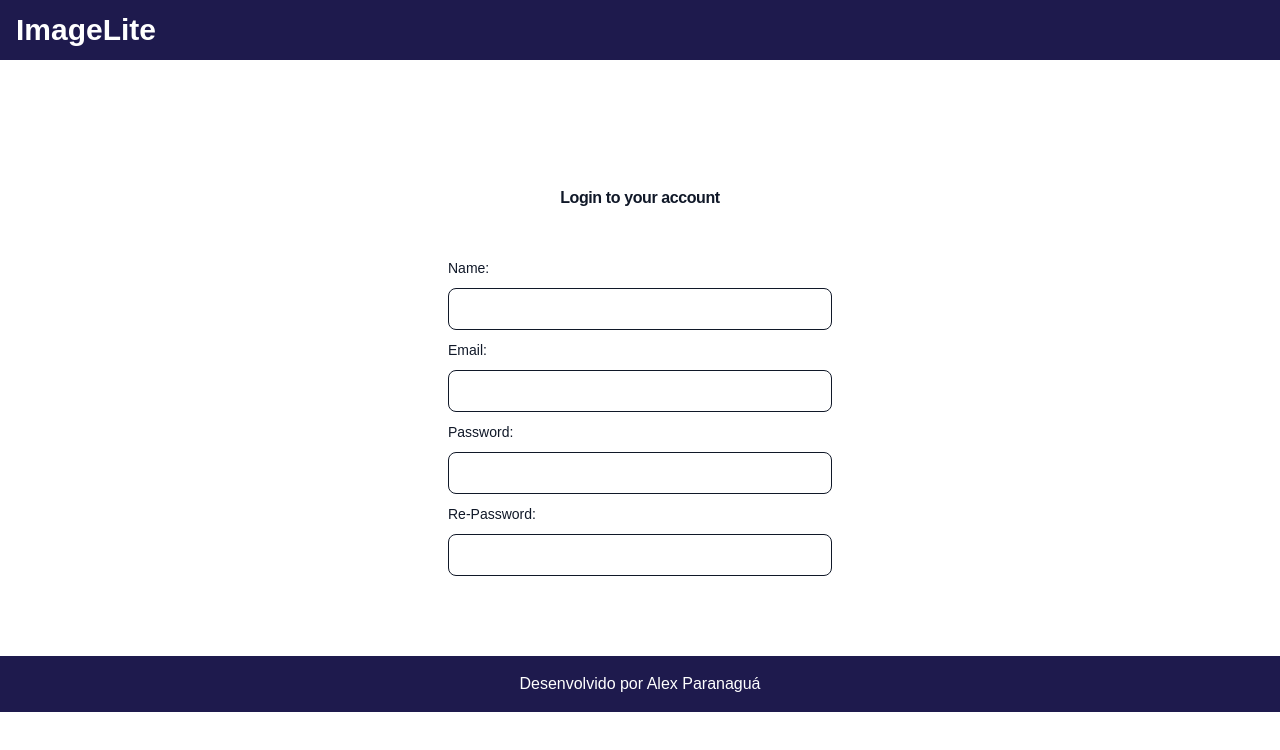
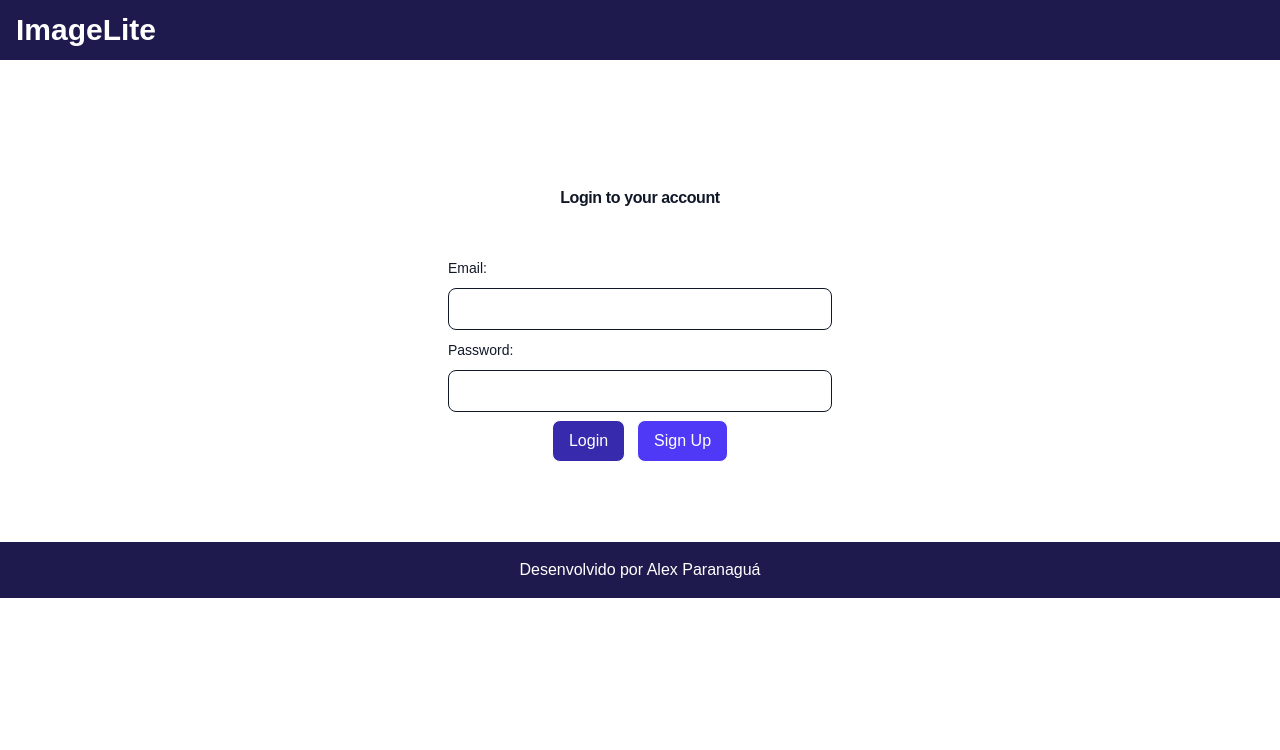
Before and after one commit to alexparanagua/ReactSpringBoot, a Next.js app in the folder imagelite/: page /login in a window 1280 px wide. Shown: the top 750 px of the page. Built offline with nearby package versions, Linux system fonts and the light colour scheme; a web font is replaced by a local one.

Commit message:
formLoginButtons

```diff
--- a/imagelite/src/app/login/page.tsx
+++ b/imagelite/src/app/login/page.tsx
@@ -1,18 +1,18 @@
 'use client'
 
-import { Template, RenderIf, Input } from "@/components"
+import { Template, RenderIf, Input, Button } from "@/components"
 import { useState } from "react"
 
 export default function Login(){
     const [loading, setLoading] = useState<boolean>(false);
-    const [newUserState, setNewUserState] = useState<boolean>(true);
+    const [newUserState, setNewUserState] = useState<boolean>(false);
 
     return (
         <Template loading={loading}>
             <div className="flex min-h-full flex-1 flex-col justify-center px-6 py-12 lg:px-8">
                 <div className="sm:mx-auto sm:w-full sm:max-w-sm">
                     <h2 className="text-gray-900 mt-10 text-center text-1xl font-bold leading-9 tracking-tight">
-                        Login to your account
+                        {newUserState ? 'Create New User' : 'Login to your account'}
                     </h2>
                 </div>
                 <div className="mt-10 sm:mx-auto sm:w-full sm:max-w-sm">
@@ -45,6 +45,16 @@ export default function Login(){
                                 <Input style="w-full" id="passwordMatch" type="password"/>
                             </div>
                         </RenderIf>
+                        <div className="space-x-3 text-center">
+                            <RenderIf condition={newUserState}>
+                                <Button type="submit" style='bg-indigo-800 hover:bg-indigo-300' label="Save"/>
+                                <Button type="button" style='bg-indigo-600 hover:bg-indigo-300' label="Cancel" onClick={event => setNewUserState(false)}/>
+                            </RenderIf>
+                            <RenderIf condition={!newUserState}>
+                                <Button type="submit" style='bg-indigo-800 hover:bg-indigo-300' label="Login"/>
+                                <Button type="button" style='bg-indigo-600 hover:bg-indigo-300' label="Sign Up" onClick={event => {setNewUserState(true)}}/>
+                            </RenderIf>
+                        </div>
                     </form>
 
                 </div>
--- a/imagelite/src/components/button/Button.tsx
+++ b/imagelite/src/components/button/Button.tsx
@@ -5,10 +5,11 @@ interface ButtonProps {
     label?: string;
     onClick?: (event:any) => void;
     type?: "submit" | "button" | "reset" | undefined
+    style?: string
 }
-export const Button: React.FC<ButtonProps> = ({color, label, onClick, type = "button"} : ButtonProps) => {
+export const Button: React.FC<ButtonProps> = ({color, label, onClick, type = "button", style = ''} : ButtonProps) => {
     return (
-        <button className={`${color} text-white px-4 py-2 rounded-lg border hover:bg-gray-500`} onClick={onClick}>
+        <button className={`${color} text-white px-4 py-2 rounded-lg border hover:bg-gray-500 ${style}`} onClick={onClick}>
             {label}
         </button>
     )
```
